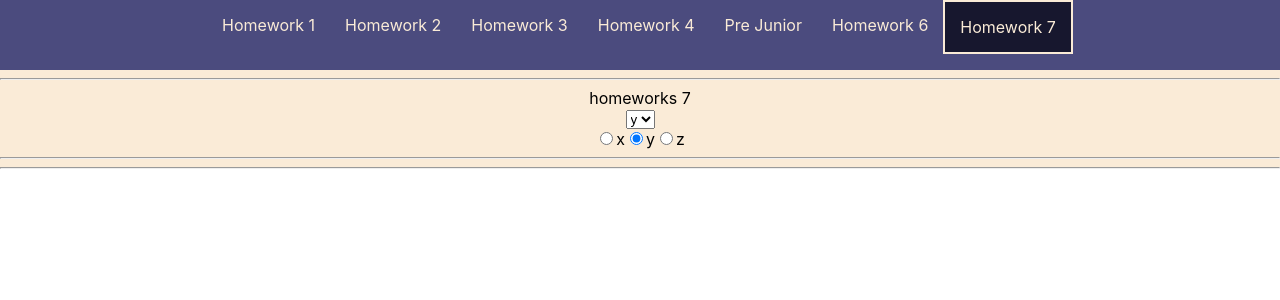
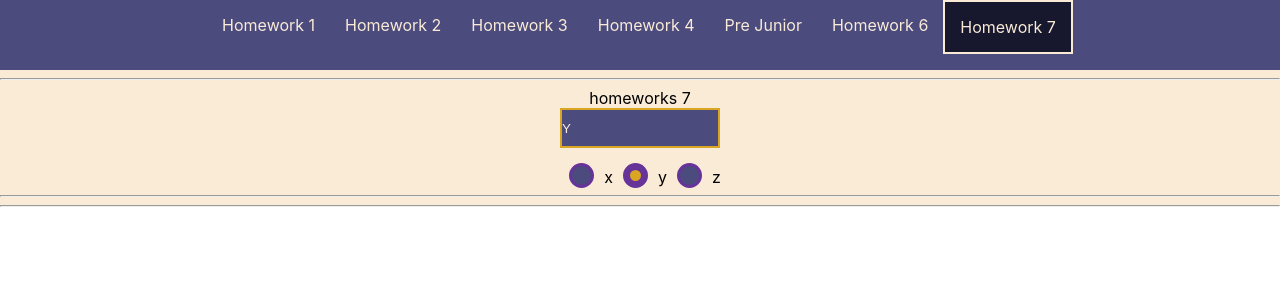
Before and after one commit to Alonasa/homeworks, a React (Create React App) app: page /#/hw7 in a window 1280 px wide. Shown: the top 300 px of the page. Built offline with nearby package versions, Linux system fonts and the light colour scheme.

Commit message:
added css styles for radio

```diff
--- /dev/null
+++ b/src/p2-homeworks/h7/common/c5-SuperSelect/SuperSelect.module.css
@@ -0,0 +1,19 @@
+.select {
+    width: 160px;
+    height: 40px;
+    background-color: #4b4b7e;
+    color: antiquewhite;
+    text-transform: uppercase;
+    border: 2px solid goldenrod;
+    outline: 5px blueviolet;
+    appearance: none;
+}
+
+.select option:hover {
+    background-color: #656584;
+}
+
+.select option:active {
+    font-weight: bold;
+    color: goldenrod;
+}
--- a/src/p2-homeworks/h7/common/c5-SuperSelect/SuperSelect.tsx
+++ b/src/p2-homeworks/h7/common/c5-SuperSelect/SuperSelect.tsx
@@ -1,4 +1,5 @@
 import React, {SelectHTMLAttributes, DetailedHTMLProps, ChangeEvent} from 'react'
+import s from './SuperSelect.module.css'
 
 type DefaultSelectPropsType = DetailedHTMLProps<SelectHTMLAttributes<HTMLSelectElement>, HTMLSelectElement>
 
@@ -26,7 +27,7 @@ const SuperSelect: React.FC<SuperSelectPropsType> = (
     }
 
     return (
-        <select onChange={onChangeCallback} {...restProps}>
+        <select className={s.select} onChange={onChangeCallback} {...restProps}>
             {mappedOptions}
         </select>
     )
--- /dev/null
+++ b/src/p2-homeworks/h7/common/c6-SuperRadio/SuperRadio.module.css
@@ -0,0 +1,16 @@
+.radio {
+    width: 25px;
+    height: 25px;
+    border: 3px solid rebeccapurple;
+    border-radius: 50%;
+    background-color: #4b4b7e;
+    appearance: none;
+    box-sizing: border-box;
+    margin: 15px 10px -5px;
+    position: relative;
+}
+
+.radio:checked {
+    border: 7px solid rebeccapurple;
+    background: goldenrod;
+}
--- a/src/p2-homeworks/h7/common/c6-SuperRadio/SuperRadio.tsx
+++ b/src/p2-homeworks/h7/common/c6-SuperRadio/SuperRadio.tsx
@@ -1,15 +1,12 @@
-import React, {
-  ChangeEvent,
-  DetailedHTMLProps,
-  InputHTMLAttributes,
-  useState
-} from 'react'
+import React, {ChangeEvent, DetailedHTMLProps, InputHTMLAttributes} from 'react'
+import s from './SuperRadio.module.css'
+
 
 type DefaultRadioPropsType = DetailedHTMLProps<InputHTMLAttributes<HTMLInputElement>, HTMLInputElement>
 
 type SuperRadioPropsType = DefaultRadioPropsType & {
-    options?: any[]
-    onChangeOption?: (option: any) => void
+  options?: any[]
+  onChangeOption?: (option: any) => void
 }
 
 const SuperRadio: React.FC<SuperRadioPropsType> = (
@@ -32,8 +29,9 @@ const SuperRadio: React.FC<SuperRadioPropsType> = (
 
 
   const mappedOptions: any[] = options ? options.map((o, i) => ( // map options with key
-    <label key={name + '-' + i}>
+    <label key={name + '-' + i} className={s.label}>
       <input
+        className={s.radio}
         type={'radio'}
         name={name}
         value={name}
```
Also changed, not shown: 6 other files (tests, documents, lock files or other folders).
